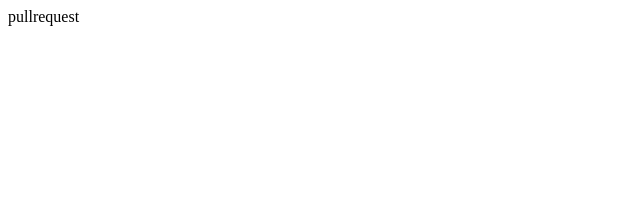
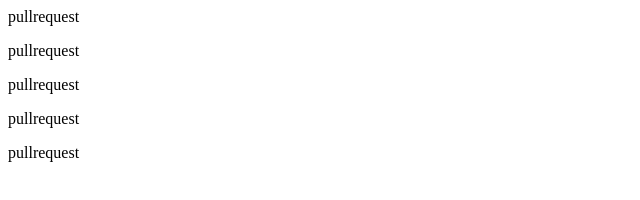
Before and after one commit to Ryuta0529/git_tutorial, a plain HTML site: page index.html in a window 1280 px wide. Shown: the whole page, without its empty margins (0-640 px from the left). Drawn offline with Linux system fonts and the light colour scheme.

Commit message:
merge merge

```diff
--- a/index.html
+++ b/index.html
@@ -1 +1,5 @@
 <p>pullrequest</p>
+<p>pullrequest</p>
+<p>pullrequest</p>
+<p>pullrequest</p>
+<p>pullrequest</p>
```
